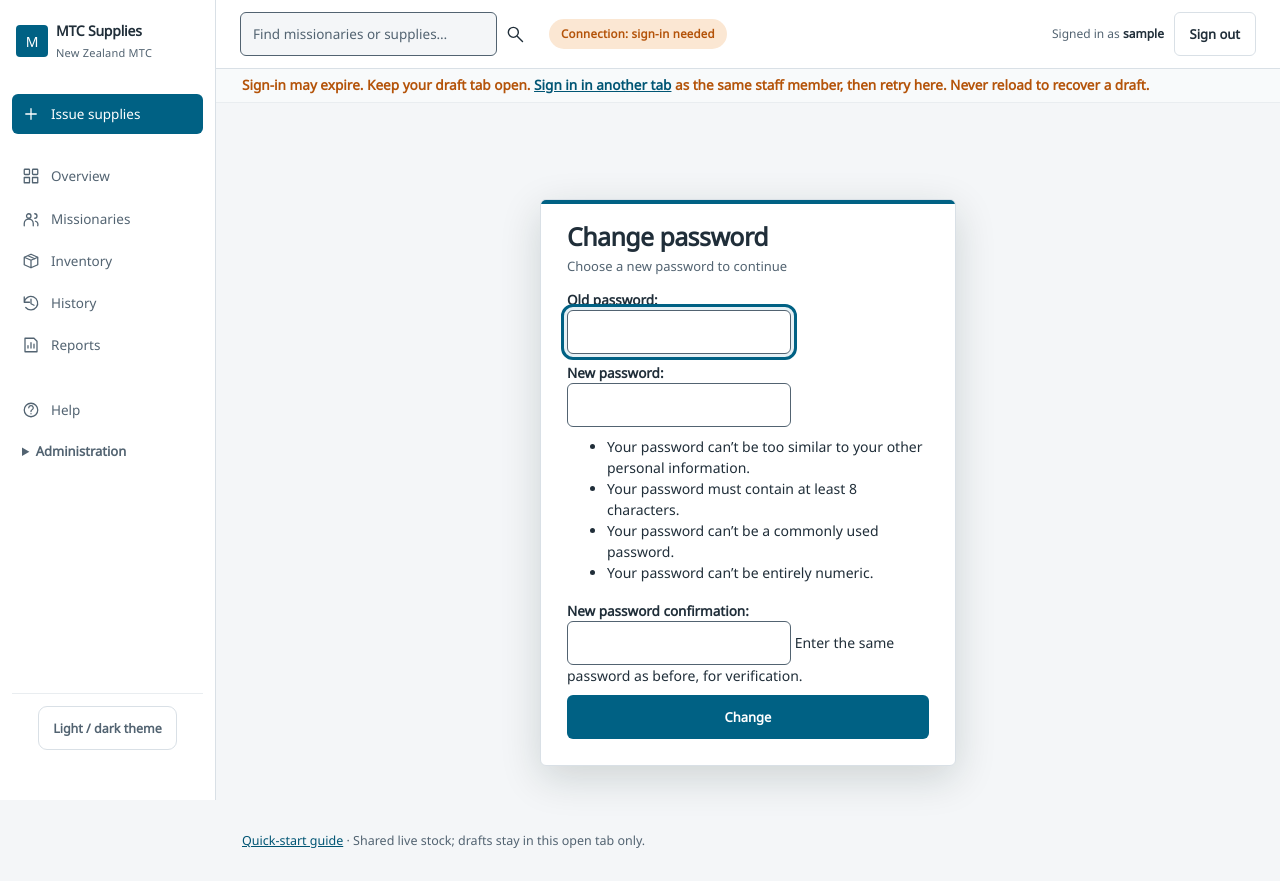
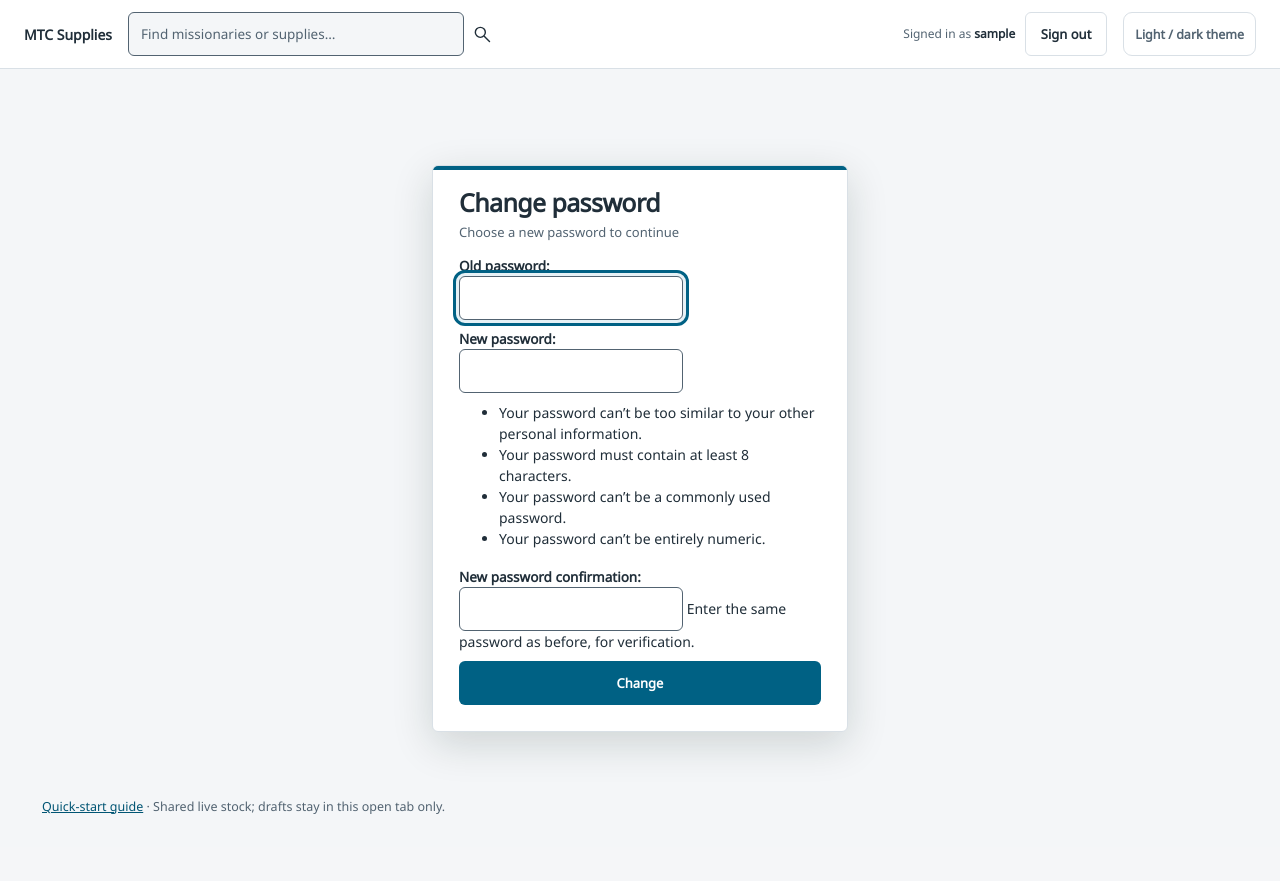
Before and after one commit to DrSchnitzel57/NZ-Supplies-Tracker, a Django app: page /accounts/password-change/ in a window 1280 px wide. After the commit the page ends 814 px from the top, so only its background shows below. Run offline with Django 5.2, Linux system fonts and the light colour scheme; a user stored in the database is signed in; tables that the repository leaves empty hold one stand-in row (values such as "Sample post").

Commit message:
fix: gate panel readiness and keep sign-in free of false expiry warnings

```diff
--- a/static/app.css
+++ b/static/app.css
@@ -343,11 +343,13 @@ td{padding:12px 16px}td a{font-weight:600;text-decoration:none}td a:hover{text-d
 .form-status:not(:empty),#issue-feedback.warning{background:var(--warn-soft);border:1px solid var(--warn);border-radius:var(--r);padding:12px;color:var(--ink)}
 .catalogue-head+label+input{width:100%;margin:4px 0 16px}
 .wrap{container-type:inline-size}
+.auth-app{display:block}.auth-app .side,.auth-app .top-context,.auth-app #menu-toggle{display:none}.auth-app .brand-mini{display:inline-flex}.auth-app .top .iconbtn{margin-left:auto}.auth-app .wrap{max-width:960px}.auth-app .userbar:has(a[href='/accounts/login/']){display:none}
 @container(max-width:760px){.issuing-workspace{grid-template-columns:minmax(0,1fr)}.issue-summary{position:static}.grid.two{grid-template-columns:minmax(0,1fr)}}
 .side-dialog{position:fixed;inset:0 0 0 auto;margin:0;width:min(560px,100%);height:100dvh;max-height:none;max-width:100%;padding:16px;border:0;border-left:1px solid var(--border);background:var(--ground);color:var(--ink)}
 .side-dialog::backdrop{background:#10253880}.side-dialog>button{display:flex;margin-left:auto}.side-dialog iframe{width:100%;height:calc(100% - 52px);border:0;margin-top:8px}
 .side-dialog>p:empty{display:none}.side-dialog>a{font-size:12px}.side-dialog iframe{height:calc(100% - 84px)}
 .in-panel .app{display:block}.in-panel .side,.in-panel .top,.in-panel .statusbar,.in-panel footer,.in-panel .skip{display:none}.in-panel .wrap{padding:16px 4px}.in-panel .main{min-height:0}
+.in-panel .page-back{display:none}
 .batch-row{display:grid;grid-template-columns:repeat(3,minmax(0,1fr));gap:12px;padding:20px;background:var(--card);border:1px solid var(--border);border-radius:var(--r);margin:12px 0}.batch-row legend{font-weight:700}.batch-row input{width:100%}
 @media(max-width:1100px){.top-context{display:none}.userbar>span{display:none}.issuing-workspace{grid-template-columns:minmax(0,1fr) minmax(300px,1fr)}.wrap{padding:24px}}
 @media(max-width:900px){.issuing-workspace{grid-template-columns:1fr}.issue-summary{position:static}.top .header-finder{order:3;flex-basis:100%;max-width:none}.top .spacer{display:none}.top .userbar{margin-left:auto}.wrap{padding:20px 16px}.batch-row{grid-template-columns:1fr}.page-head h1{font-size:24px}.js-menu.menu-open .side{position:fixed;inset:0 auto 0 0;width:260px;height:100dvh;z-index:50;box-shadow:0 0 0 100vmax #10253880}.catalogue-rows{max-height:400px}.kpi{padding:16px}.issue-row .remove-row{grid-column:auto}.suggestions{max-height:240px}.header-finder .suggestions{max-height:320px}}
--- a/static/app.js
+++ b/static/app.js
@@ -284,12 +284,18 @@
     document.querySelectorAll(".navlink").forEach(function (link) {
       if (link.pathname === location.pathname) link.setAttribute("aria-current", "page");
     });
+    var authApp = document.querySelector('.auth-app');
+    if (authApp && el('themeBtn')) authApp.querySelector('.top').append(el('themeBtn'));
     initTheme();
     preventDoubleSubmit();
     safeForms();
     scrollableTables();
-    pollOnce();
-    setInterval(pollOnce, POLL_MS);
+    // Sign-in/password setup has no live operational state. Do not manufacture
+    // an expiry/draft warning from the expected unauthenticated API response.
+    if (document.body.dataset.live === '1') {
+      pollOnce();
+      setInterval(pollOnce, POLL_MS);
+    }
   });
   window.addEventListener("content-refreshed", function() {safeForms(); preventDoubleSubmit(); scrollableTables();});
 })();
--- a/static/components.js
+++ b/static/components.js
@@ -95,24 +95,35 @@
   var loading = document.createElement("p"); loading.setAttribute("role", "status");
   var fallback = document.createElement("a"); fallback.textContent = "Open full page"; fallback.target = "_blank"; fallback.rel = "noopener";
   var frame = document.createElement("iframe"); frame.title = "Edit inventory";
+  frame.hidden = true;
   dialog.append(closeButton, fallback, loading, frame); document.body.append(dialog);
   var opener, originalUrl;
+  function panelState() {
+    try { return {dirty: !!frame.contentWindow.panelDirty, pending: !!frame.contentWindow.panelPending}; }
+    catch (error) { return {dirty: false, pending: false}; } // Blocked sign-in frame: no task form loaded.
+  }
   window.addEventListener("beforeunload", function(event) {
-    if (dialog.open && (frame.contentWindow.panelDirty || frame.contentWindow.panelPending)) { event.preventDefault(); event.returnValue = ""; }
+    var state = panelState();
+    if (dialog.open && (state.dirty || state.pending)) { event.preventDefault(); event.returnValue = ""; }
   });
   function closePanel(event) {
     if (event) event.preventDefault();
     var child = frame.contentWindow;
-    if (child.panelPending) { child.alert("Resolve the pending request before closing. Success is not confirmed."); return; }
-    if (child.panelDirty && !window.confirm("Discard unsaved changes?")) return;
+    var state = panelState();
+    if (state.pending) { child.alert("Resolve the pending request before closing. Success is not confirmed."); return; }
+    if (state.dirty && !window.confirm("Discard unsaved changes?")) return;
     dialog.close(); frame.src = "about:blank"; if (opener) opener.focus();
   }
   closeButton.addEventListener("click", closePanel); dialog.addEventListener("cancel", closePanel);
   document.addEventListener("click", function (event) {
     var link = event.target.closest("a[data-panel]"); if (!link || event.ctrlKey || event.metaKey || event.shiftKey) return;
-    if (window.safeWritePending || (dialog.open && frame.contentWindow.panelPending)) { event.preventDefault(); window.alert("Resolve the pending request before opening another form."); return; }
+    if (window.safeWritePending || (dialog.open && panelState().pending)) { event.preventDefault(); window.alert("Resolve the pending request before opening another form."); return; }
     if (dialog.open) { event.preventDefault(); return; }
     event.preventDefault(); opener = link; originalUrl = location.href;
+    // Do not expose a form before its deferred recovery handlers and the parent
+    // completion listener are ready. A fast native POST could otherwise leave
+    // the task frame on the globally frame-protected detail page.
+    frame.hidden = true;
     loading.textContent = "Loading…"; fallback.href = link.href;
     if (location.pathname === "/inventory/") {
       var fallbackUrl = new URL(link.href); fallbackUrl.searchParams.set("return_to", location.pathname + location.search); fallback.href = fallbackUrl.href;
@@ -127,6 +138,10 @@
     var child = frame.contentWindow, doc = frame.contentDocument;
     doc.documentElement.classList.add("in-panel");
     var form = doc.querySelector("main form[data-safe-form]");
+    if (form && form.dataset.recoveryReady !== "1") {
+      loading.textContent = "Task controls could not load. Open the full page to continue."; return;
+    }
+    frame.hidden = false;
     if (form) {
       doc.addEventListener("input", function () { child.panelDirty = true; });
       form.querySelector("input:not([type=hidden]),select,textarea")?.focus();
--- a/templates/base.html
+++ b/templates/base.html
@@ -8,9 +8,9 @@
 <link rel="stylesheet" href="/static/app.css">
 <script>try{var t=localStorage.getItem("mtc-theme");if(t==="dark"||t==="light")document.documentElement.setAttribute("data-theme",t);}catch(e){}</script>
 </head>
-<body>
+<body data-live="{% if user.is_authenticated and not user.must_change_password %}1{% else %}0{% endif %}">
 <a class="skip" href="#main">Skip to main content</a>
-<div class="app">
+<div class="app{% if not user.is_authenticated or user.must_change_password %} auth-app{% endif %}">
 <aside class="side" id="navigation" aria-label="Navigation">
 <button type="button" id="menu-close">Close menu</button>
 <a class="brand" href="/"><span class="mark" aria-hidden="true">M</span><span><span class="t1">MTC Supplies</span><br><span class="t2">New Zealand MTC</span></span></a>
--- a/templates/inventory/stock_form.html
+++ b/templates/inventory/stock_form.html
@@ -7,5 +7,5 @@
 {% if action == 'correct-count' %}<p class="help">Enter the amount counted on the shelf. This records the difference, not an issue. If stock changes, reopen this form and count again.</p>{% endif %}
 {% if action == 'correct-count' %}<p class="help">Your count and reason stay here after a conflict; <a href="/inventory/{{ item.pk }}/" target="_blank" rel="noopener">review current stock in another tab</a>, then reopen this form to count again.</p>{% endif %}
 <button type="submit" class="primary">{{ heading }}</button>
-</form><p><a href="/inventory/{{ item.pk }}/?return_to={{ return_to|urlencode }}">Back to item</a></p>
+</form><p class="page-back"><a href="/inventory/{{ item.pk }}/?return_to={{ return_to|urlencode }}">Back to item</a></p>
 {% endblock %}
```
Also changed, not shown: tests/browser/test_professional_redesign.py (+58 -1 lines).
